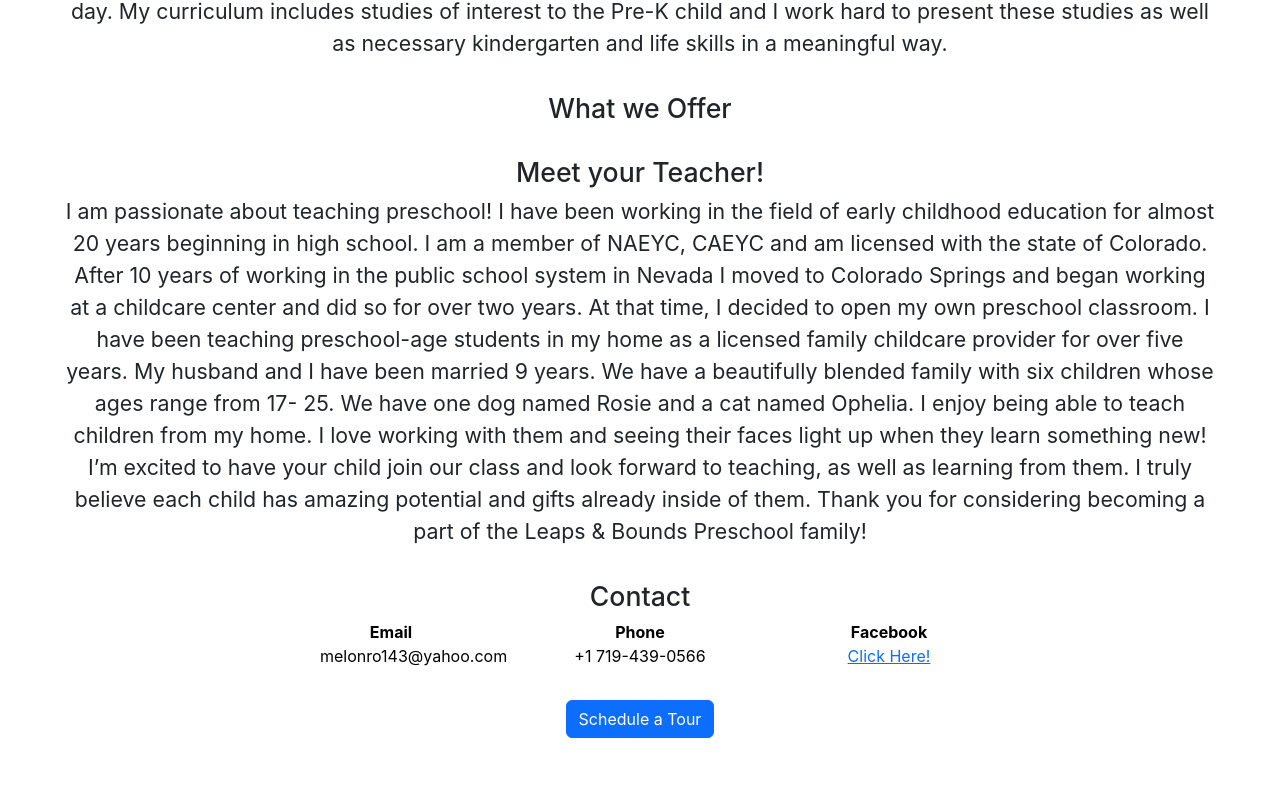
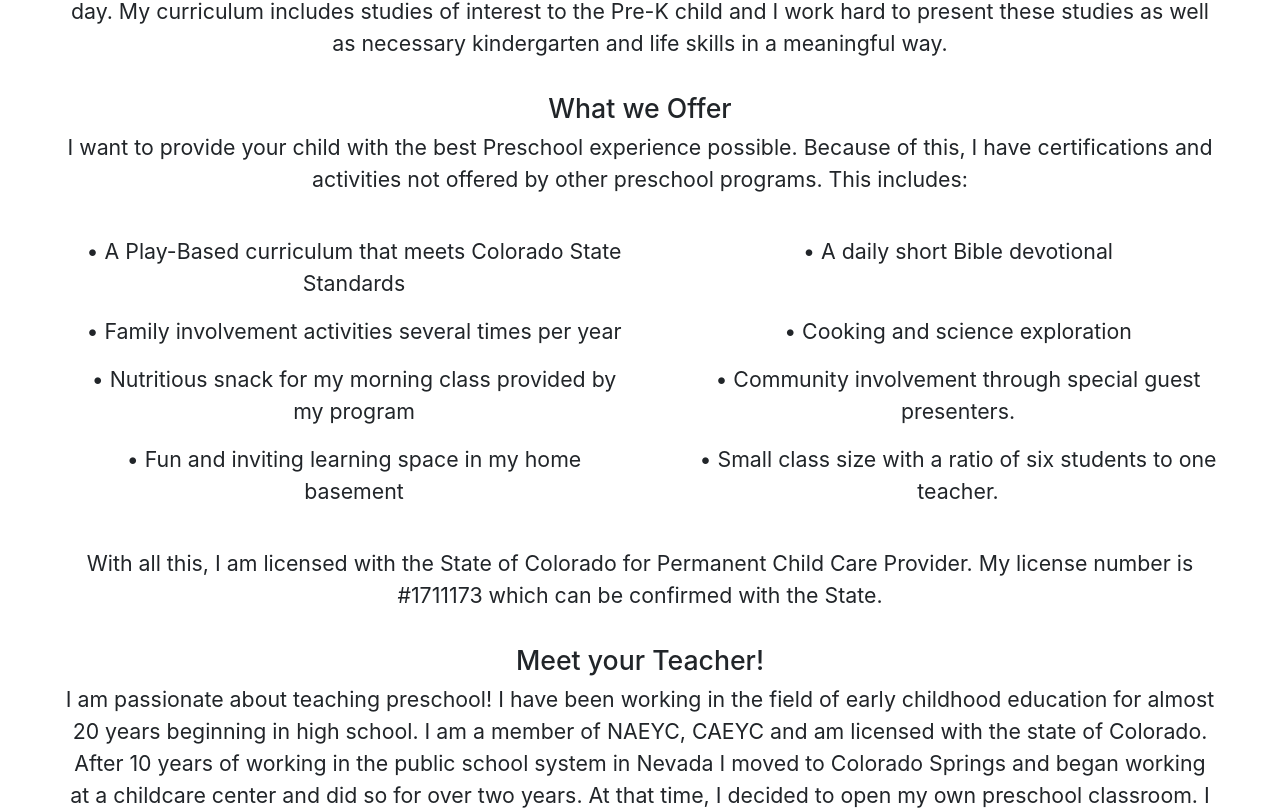
Before and after one commit to hewitson-j/leaps-and-bounds, a React (Create React App) app: page / in a window 1280 px wide. Shown: the part 498-1308 px from the top of the page. Before the commit the page ends 1268 px from the top, so only its background shows below. Built offline with nearby package versions, Linux system fonts and the light colour scheme.

Commit message:
Added redirect for schedule tour button. Added offerings section.

```diff
--- a/src/App.js
+++ b/src/App.js
@@ -6,6 +6,7 @@ import Paragraphs from "./components/Paragraphs";
 import Headings from "./components/Headings";
 import ContactCard from "./components/ContactCard";
 import MobileNavbar from "./components/MobileNavbar";
+import Offerings from "./components/Offerings";
 
 function App() {
   return (
@@ -21,6 +22,7 @@ function App() {
         }
       />
       <Headings text={"What we Offer"} />
+      <Offerings />
       <Headings text={"Meet your Teacher!"} />
       <Paragraphs
         text={
--- a/src/components/ContactCard.css
+++ b/src/components/ContactCard.css
@@ -9,4 +9,5 @@
 
 #schedule-appointment {
     margin: 2rem;
+    text-decoration: none;
 }
--- a/src/components/ContactCard.js
+++ b/src/components/ContactCard.js
@@ -1,5 +1,6 @@
 import React from "react";
 import "./ContactCard.css";
+// import { useEffect } from "react";
 
 function ContactCard() {
   return (
@@ -23,21 +24,22 @@ function ContactCard() {
           </li>
         </div>
       </ul>
-      <input
+      {/* <input
         type={"button"}
-        value="Schedule a Tour"
+        // onClick={"mailto:melonro143@yahoo.com"}
+        className="btn btn-primary"
+        value={"Schedule a Tour!"}
+        id="schedule-appointment"
+        // onClick={(location.href = "mailto:melonro143@yahoo.com")}
+        // href={"mailto:melonro143@yahoo.com"}
+      ></input> */}
+      <a
+        href="mailto:melonro143@yahoo.com?subject=Schedule%20Preschool%20Tour&body=Hi%20Mrs.%20Melanie,%0D%0A%0D%0A"
         className="btn btn-primary"
         id="schedule-appointment"
-      ></input>
-      {/*
-      <script>
-        const emailButton = document.querySelector("#schedule-appointment");
-        emailButton.addEventListener("click", () => {window.open(
-          "mailto:melonro143@yahoo.com?subject=Schedule%20an%20Appointment"
-        )}
-
-        )
-      </script> */}
+      >
+        Schedule a Tour!
+      </a>
     </>
   );
 }
--- /dev/null
+++ b/src/components/Offerings.css
@@ -0,0 +1,12 @@
+#offerings-list {
+    list-style-type: none;
+    margin: 2rem;
+}
+
+.item {
+    font-size: 16pt;
+    margin-top: 0.5rem;
+    margin-bottom: 0.5rem;
+    margin-left: 1rem;
+    margin-right: 1rem;
+}
--- /dev/null
+++ b/src/components/Offerings.js
@@ -0,0 +1,60 @@
+import React from "react";
+import "./Offerings.css";
+
+function Offerings() {
+  return (
+    <>
+      <p>
+        I want to provide your child with the best Preschool experience
+        possible. Because of this, I have certifications and activities not
+        offered by other preschool programs. This includes:
+      </p>
+
+      {/* • */}
+      <ul id="offerings-list">
+        <div className="row">
+          <li className="col item">
+            • A Play-Based curriculum that meets Colorado State Standards
+          </li>
+          <li className="col item">• A daily short Bible devotional</li>
+        </div>
+        <div className="row">
+          <li className="col item">
+            • Family involvement activities several times per year
+          </li>
+          <li className="col item">• Cooking and science exploration</li>
+        </div>
+        <div className="row">
+          <li className="col item">
+            • Nutritious snack for my morning class provided by my program
+          </li>
+          <li className="col item">
+            • Community involvement through special guest presenters.
+          </li>
+        </div>
+        <div className="row">
+          <li className="col item">
+            • Fun and inviting learning space in my home basement
+          </li>
+          <li className="col item">
+            • Small class size with a ratio of six students to one teacher.
+          </li>
+        </div>
+      </ul>
+
+      <p>
+        With all this, I am licensed with the State of Colorado for Permanent
+        Child Care Provider. My license number is #1711173 which can be
+        confirmed with the State.
+      </p>
+
+      {/* *Play based curriculum that meets Colorado state standards. *Daily short bible devotional. *Family involvement activities several times per year. *Cooking and science exploration. *Nutritious morning snack provided by my program. PLEASE HAVE YOUR CHILD BRING A COLD OR MICROWAVABLE LUNCH. *Community involvement through special guest presenters. *Fun and inviting learning space in my home basement. Students will need to navigate stairs independently. *Small class size. Ratio six students to one teacher.
+
+      License # 1711173
+
+      Morning Snack,Lunch*/}
+    </>
+  );
+}
+
+export default Offerings;
```
Also changed, not shown: src/components/AutoCarousel.js (added, +10 -0 lines), src/components/AutoCarousel.css (added).
